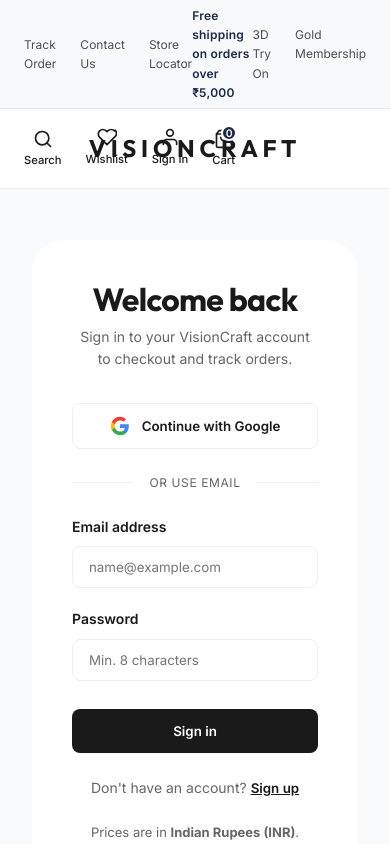
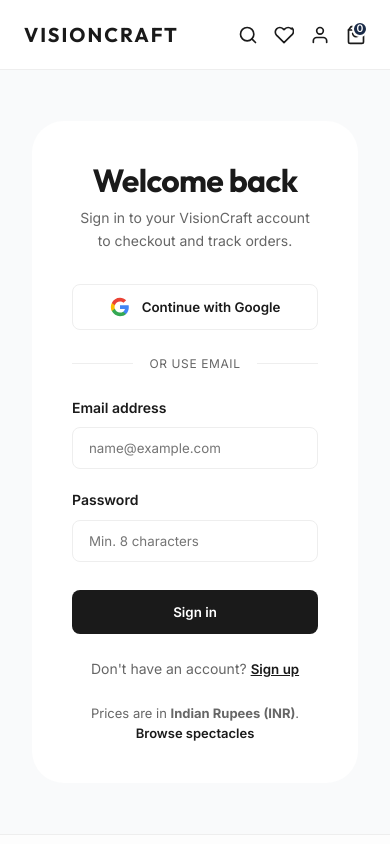
Before and after one commit to ramkagarwal14-pixel/vision-craft, a Next.js app: page /login in a window 390 px wide. Shown: the top 844 px of the page. Built offline with nearby package versions, Linux system fonts and the light colour scheme; no server answers.

Commit message:
Enhance mobile styling, enforce login on homepage, replace generic imagery with spectacle photos

```diff
--- a/src/components/layout/Header.module.css
+++ b/src/components/layout/Header.module.css
@@ -100,6 +100,15 @@
     position: absolute;
     left: 50%;
     transform: translateX(-50%);
+}
+
+@media (max-width: 768px) {
+    .logo {
+        position: static;
+        transform: none;
+        font-size: 1.25rem;
+        letter-spacing: 0.1em;
+    }
 }
 
 .actions {
@@ -252,6 +261,27 @@
 @media (max-width: 1024px) {
     .nav {
         display: none;
-        /* Hide on mobile for now, will add hamburger later */
     }
 }
+
+@media (max-width: 768px) {
+    .topBar {
+        display: none;
+    }
+
+    .header {
+        height: 70px;
+    }
+
+    .actions {
+        gap: 1rem;
+    }
+
+    .actionLabel {
+        display: none;
+    }
+
+    .logo {
+        margin-right: auto;
+    }
+}
```
Also changed, not shown: src/app/page.tsx (+24 -5 lines).
